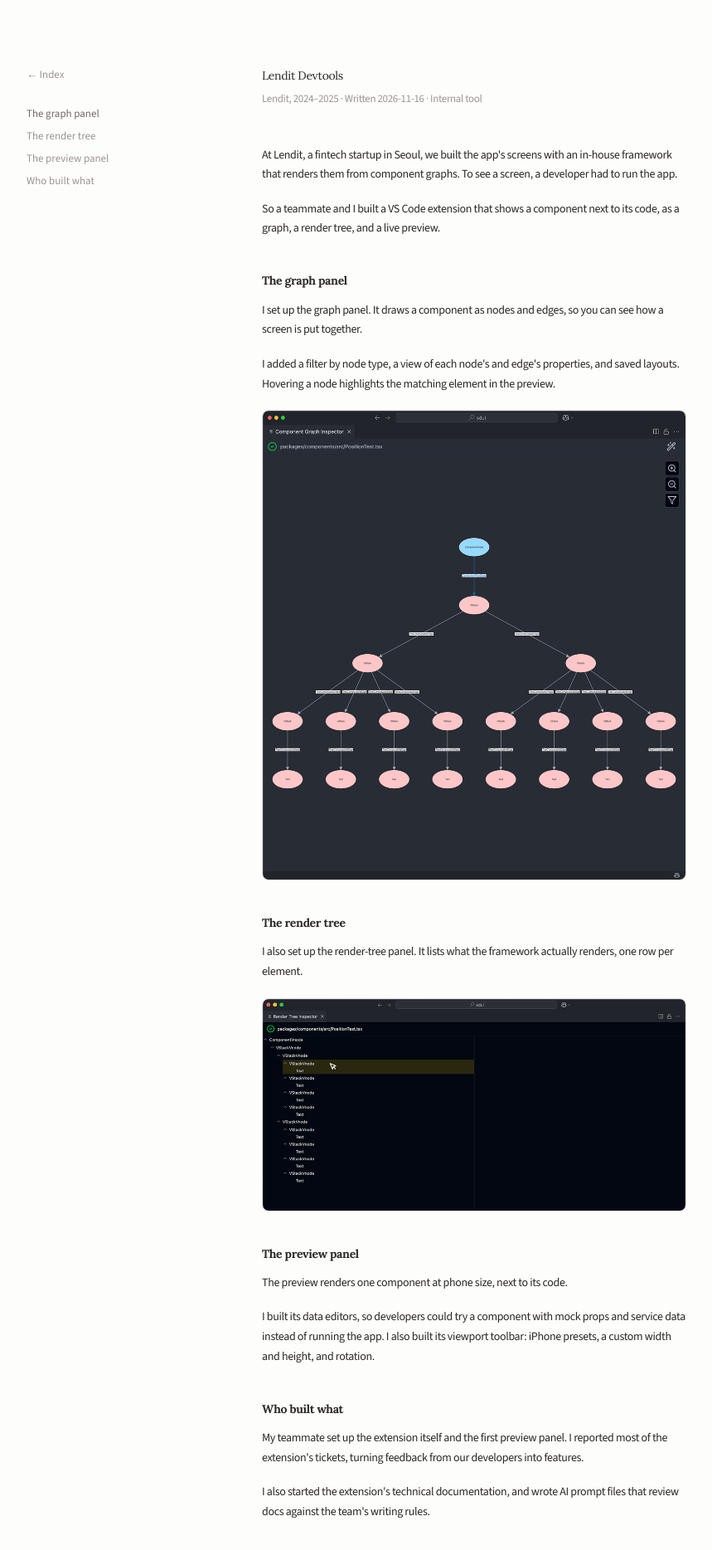
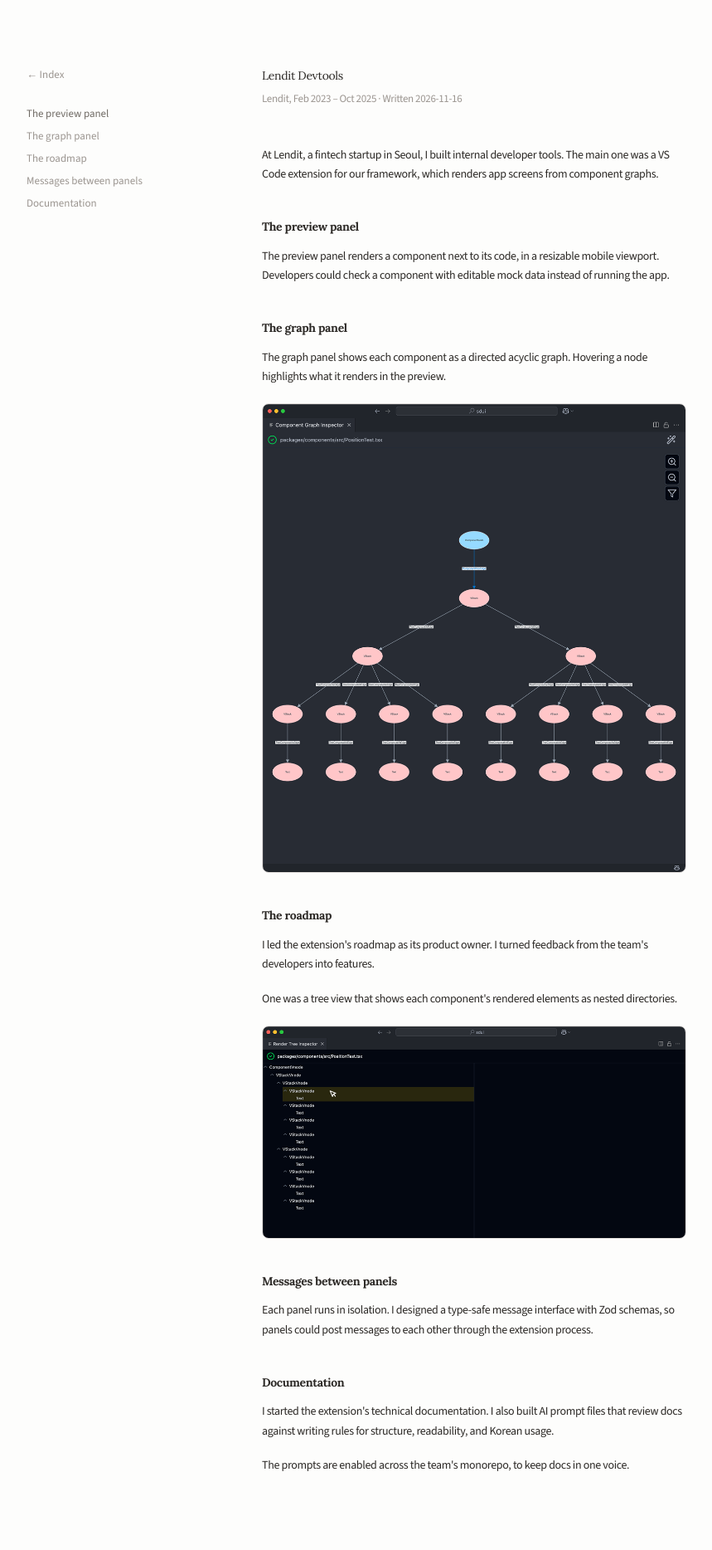
Before and after one commit to taewanu/twlim.dev, a Next.js app: page /devtools in a window 1280 px wide. Shown: the top 1868 px of the page at 83% size, without its empty margins (68-927 px from the left). Built offline with nearby package versions, Linux system fonts and the light colour scheme.

Commit message:
fix: base the Lendit Devtools page on my resume

```diff
--- a/src/app/devtools/page.tsx
+++ b/src/app/devtools/page.tsx
@@ -9,7 +9,7 @@ import { sectionsOf } from "@/lib/garden";
 export const metadata: Metadata = {
   title: "Lendit Devtools · Taewan Lim",
   description:
-    "A VS Code extension I helped build at Lendit to preview and inspect app screens next to their code.",
+    "A VS Code extension I built at Lendit to preview and inspect app screens next to their code.",
 };
 
 const sections = sectionsOf(
@@ -38,7 +38,7 @@ export function Devtools() {
           Lendit Devtools
         </h1>
         <p className="mt-1.5 mb-11 text-[0.8125rem] text-muted">
-          Lendit, 2024–2025 · Written 2026-11-16 · Internal tool
+          Lendit, Feb 2023 – Oct 2025 · Written 2026-11-16
         </p>
         <Content />
         <Link
--- a/src/content/projects/devtools.mdx
+++ b/src/content/projects/devtools.mdx
@@ -1,29 +1,29 @@
-At Lendit, a fintech startup in Seoul, we built the app's screens with an in-house framework that renders them from component graphs. To see a screen, a developer had to run the app.
+At Lendit, a fintech startup in Seoul, I built internal developer tools. The main one was a VS Code extension for our framework, which renders app screens from component graphs.
 
-So a teammate and I built a VS Code extension that shows a component next to its code, as a graph, a render tree, and a live preview.
+## The preview panel
+
+The preview panel renders a component next to its code, in a resizable mobile viewport. Developers could check a component with editable mock data instead of running the app.
 
 ## The graph panel
 
-I set up the graph panel. It draws a component as nodes and edges, so you can see how a screen is put together.
-
-I added a filter by node type, a view of each node's and edge's properties, and saved layouts. Hovering a node highlights the matching element in the preview.
+The graph panel shows each component as a directed acyclic graph. Hovering a node highlights what it renders in the preview.
 
 <Image src="/devtools/graph.png" alt="The graph panel showing a component as a tree of nodes connected by labelled edges" width={1000} height={1106} className="my-5 rounded-lg border border-underline" />
 
-## The render tree
+## The roadmap
 
-I also set up the render-tree panel. It lists what the framework actually renders, one row per element.
+I led the extension's roadmap as its product owner. I turned feedback from the team's developers into features.
 
-<Image src="/devtools/render-tree.png" alt="The render-tree panel listing nested elements, with one row highlighted under the cursor" width={1000} height={500} className="my-5 rounded-lg border border-underline" />
+One was a tree view that shows each component's rendered elements as nested directories.
 
-## The preview panel
+<Image src="/devtools/render-tree.png" alt="The tree view listing a component's rendered elements as nested rows, with one row highlighted under the cursor" width={1000} height={500} className="my-5 rounded-lg border border-underline" />
 
-The preview renders one component at phone size, next to its code.
+## Messages between panels
 
-I built its data editors, so developers could try a component with mock props and service data instead of running the app. I also built its viewport toolbar: iPhone presets, a custom width and height, and rotation.
+Each panel runs in isolation. I designed a type-safe message interface with Zod schemas, so panels could post messages to each other through the extension process.
 
-## Who built what
+## Documentation
 
-My teammate set up the extension itself and the first preview panel. I reported most of the extension's tickets, turning feedback from our developers into features.
+I started the extension's technical documentation. I also built AI prompt files that review docs against writing rules for structure, readability, and Korean usage.
 
-I also started the extension's technical documentation, and wrote AI prompt files that review docs against the team's writing rules.
+The prompts are enabled across the team's monorepo, to keep docs in one voice.
```
